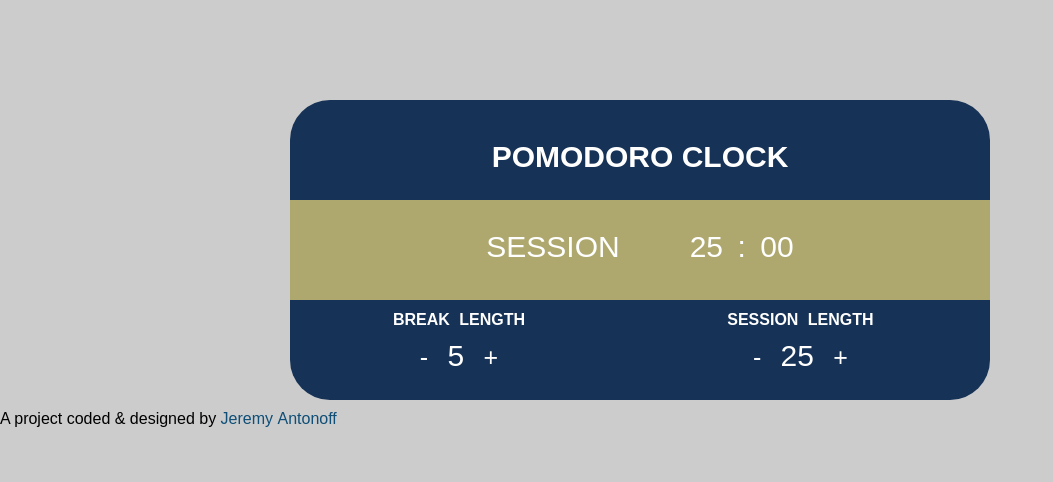
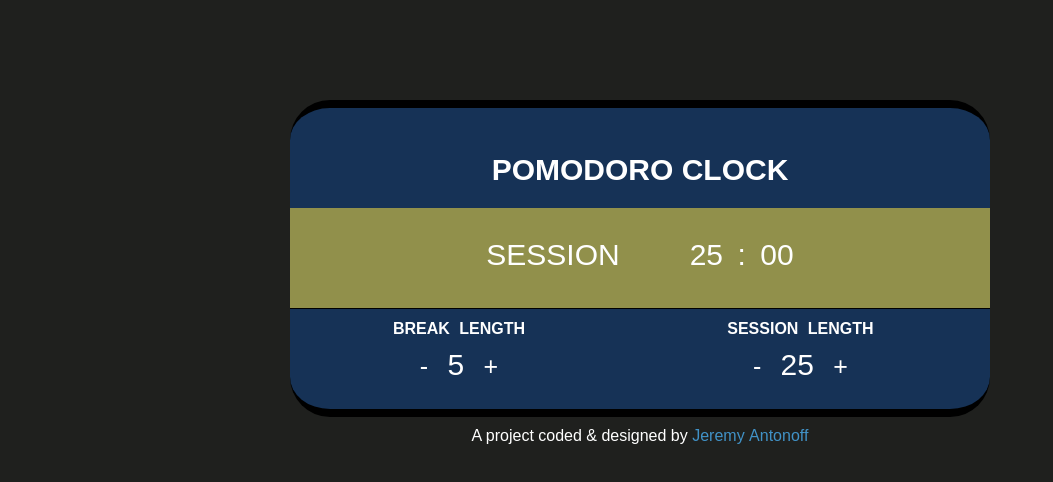
Before and after one commit to JeremyAntonoff/pomodoro, a plain HTML site: page index.html in a window 1280 px wide. Shown: the whole page, without its empty margins (0-1053 px from the left). Drawn offline with Linux system fonts and the light colour scheme; a web font is replaced by a local one.

Commit message:
change width, footer color, and background color

```diff
--- a/assets/css/style.css
+++ b/assets/css/style.css
@@ -1,16 +1,18 @@
 body {
   margin: 0px;
   height: 100%;
-	background: #cccccc;
+  background: #1f201e;
   font-family: 'Droid Sans', sans-serif;
 }
 
 a {
   text-decoration: none;
-	color: #0e4e77;
+  color: #4192c7;
 }
 
-a:hover, a:visited, a:active {
+a:hover,
+a:visited,
+a:active {
   text-decoration: underline;
 }
 
@@ -38,11 +40,19 @@ button {
   background: none;
   border: none;
   font-size: 25px;
+  cursor: pointer;
+}
+
+footer {
+  text-align: center;
+  font-size: 16px;
+  color: white;
 }
 
 .container {
   margin: 100px auto 10px auto;
   max-width: 700px;
+  width: 95%;
   border-radius: 100px;
 }
 
@@ -51,10 +61,11 @@ button {
   height: 100px;
   background: #163256;
   border-radius: 40px 40px 0px 0px;
+  border-top: 8px solid black;
 }
 
 #title {
-	padding: 40px 0px 0px 0px;
+  padding: 20px 0px 0px 0px;
   text-align: center;
   font-size: 30px;
   color: white;
@@ -63,7 +74,7 @@ button {
 #box2 {
   width: 100%;
   height: 100px;
-	background: #afa86e;
+  background: #91904b;
   cursor: pointer;
 }
 
@@ -93,6 +104,8 @@ button {
   height: 100px;
   background: #163256;
   border-radius: 0px 0px 40px 40px;
+  border-top: 1px solid black;
+  border-bottom: 8px solid black;
 }
 
 #break {
@@ -108,8 +121,3 @@ button {
   width: 48%;
   display: inline-block;
 }
-
-#project {
-	text-align: center;
-	font-size: 14px;
-}
```
Lines whose indentation alone changed are shown as unchanged.
